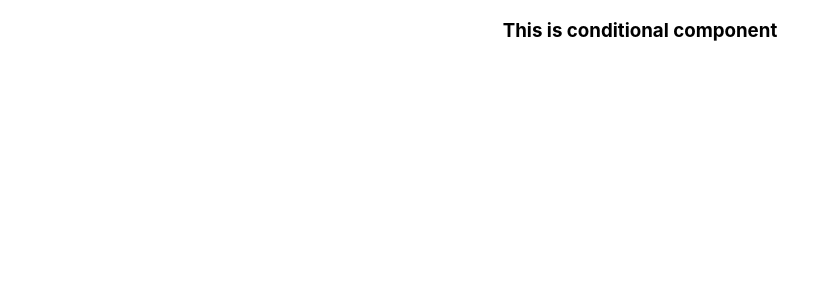
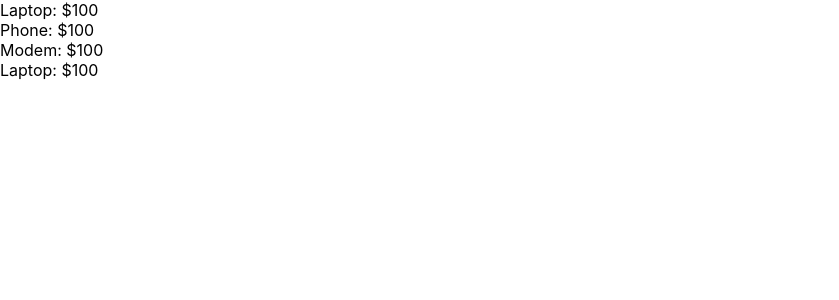
Before and after one commit to pauljor1499/react-project-1, a React (Create React App) app: page / in a window 1280 px wide. Shown: the top 300 px of the page, without its empty margins (0-839 px from the left). Built offline with nearby package versions, Linux system fonts and the light colour scheme.

Commit message:
update react components

```diff
--- a/src/App.js
+++ b/src/App.js
@@ -1,4 +1,4 @@
-import "./App.css";
+// import "./App.css";
 // components
 // import Hello from "./components/Hello";
 // import Message from "./components/Message";
@@ -8,12 +8,13 @@ import "./App.css";
 // import FunctionEvent from "./components/FunctionEvent";
 // import ClassEvent from "./components/ClassEvent";
 // import FunctionalCounter from "./components/FunctionalCounter";
-import ConditionalComponent from "./components/ConditionalComponent";
+// import ConditionalComponent from "./components/ConditionalComponent";
+import Products from "./components/Products";
 
 function App() {
     return (
         <div className="App">
-            <ConditionalComponent />
+            <Products />
         </div>
     );
 }
--- a/src/components/ConditionalComponent.js
+++ b/src/components/ConditionalComponent.js
@@ -4,19 +4,15 @@ import { useState } from "react";
 const ConditionalComponent = () => {
     const [display, setDisplay] = useState(true);
 
-    if (display) {
-        return (
+    return display ? (
         <div>
             <h3>This is conditional component</h3>
         </div>
-        );
-    } else {
-        return (
+    ) : (
         <div>
             <h3>Nothing to see here</h3>
         </div>
     );
-    }
 };
 
 export default ConditionalComponent;
--- /dev/null
+++ b/src/components/Products.js
@@ -0,0 +1,36 @@
+import React from "react";
+
+const Products = () => {
+    // const products = ["Laptop", "Phone", "Modem", "Laptop"];
+
+    const products = [
+        {
+            id: 1,
+            name: "Laptop",
+            price: 100,
+        },
+        {
+            id: 2,
+            name: "Phone",
+            price: 100,
+        },
+        {
+            id: 3,
+            name: "Modem",
+            price: 100,
+        },
+        {
+            id: 4,
+            name: "Laptop",
+            price: 100,
+        },
+    ];
+
+    const productList = products.map((product, index) => (
+        <div key={product.id}>{product.name + ": $" + product.price}</div>
+    ));
+
+    return <div>{productList}</div>;
+};
+
+export default Products;
```
Lines whose indentation alone changed are shown as unchanged.
